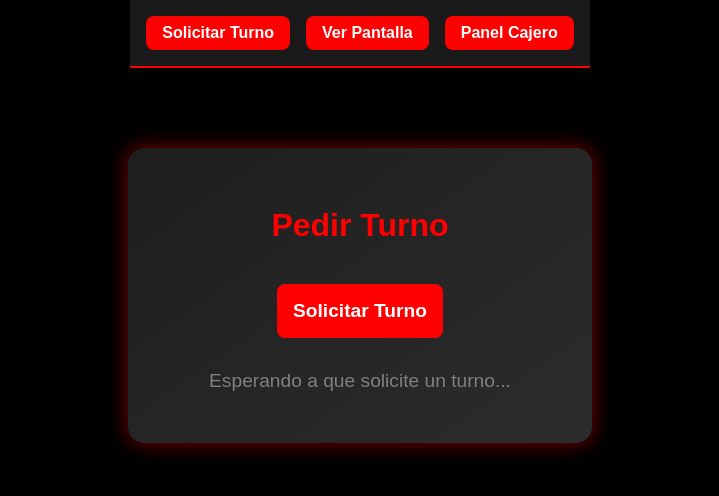
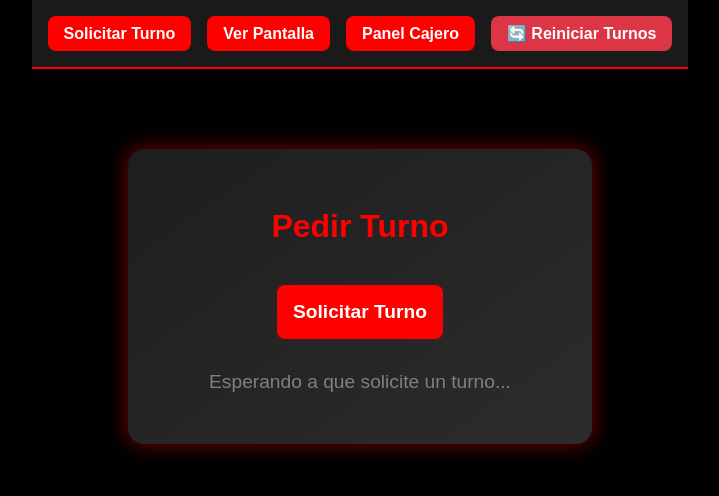
Before and after one commit to SistemasCampana/Turnos_frontend, a React (Create React App) app: page /turno in a window 1280 px wide. Shown: the top 496 px of the page, without its empty margins (280-999 px from the left). Built offline with nearby package versions, Linux system fonts and the light colour scheme.

Commit message:
Reiniciar Turnos

```diff
--- /dev/null
+++ b/src/componentes/Navbar.css
@@ -0,0 +1,36 @@
+.navbar {
+  background: #1a1a1a;
+  padding: 1rem;
+  display: flex;
+  justify-content: center;
+  gap: 1rem;
+  border-bottom: 2px solid red;
+}
+
+.navButton {
+  padding: 0.5rem 1rem;
+  background: red;
+  color: white;
+  border: none;
+  border-radius: 0.5rem;
+  cursor: pointer;
+  transition: background 0.2s;
+}
+
+.navButton:hover {
+  background: #b30000;
+}
+
+.btnReiniciar {
+  padding: 0.5rem 1rem;
+  background: #dc3545;
+  color: white;
+  border: none;
+  border-radius: 0.5rem;
+  cursor: pointer;
+  transition: background 0.2s;
+}
+
+.btnReiniciar:hover {
+  background: #c82333;
+}
--- a/src/componentes/Navbar.jsx
+++ b/src/componentes/Navbar.jsx
@@ -1,47 +1,47 @@
 import React from "react";
 import { useNavigate } from "react-router-dom";
+import "./Navbar.css";
 
 const Navbar = () => {
   const navigate = useNavigate();
 
-  const estilos = {
-    nav: {
-      background: "#1a1a1a",
-      padding: "1rem",
-      display: "flex",
-      justifyContent: "center",
-      gap: "1rem",
-      borderBottom: "2px solid red",
-    },
-    navButton: {
-      padding: "0.5rem 1rem",
-      background: "red",
-      color: "white",
-      border: "none",
-      borderRadius: "0.5rem",
-      cursor: "pointer",
-    },
+  const reiniciarTurnos = async () => {
+    if (!window.confirm("⚠️ ¿Seguro que quieres reiniciar todos los turnos?")) return;
+
+    try {
+      const res = await fetch("https://turnos-backend-b0jc.onrender.com/api/turnos/reiniciar", {
+        method: "POST",
+        headers: {
+          "Content-Type": "application/json"
+        }
+      });
+
+      if (!res.ok) {
+        const txt = await res.text();
+        alert("Error al reiniciar turnos: " + txt);
+        return;
+      }
+
+      alert("✅ Turnos reiniciados correctamente");
+    } catch (err) {
+      console.error("Error reiniciando turnos:", err);
+      alert("Error de conexión con el servidor");
+    }
   };
 
   return (
-    <nav style={estilos.nav}>
-      <button
-        style={estilos.navButton}
-        onClick={() => navigate("/turno")}
-      >
+    <nav className="navbar">
+      <button className="navButton" onClick={() => navigate("/turno")}>
         Solicitar Turno
       </button>
-      <button
-        style={estilos.navButton}
-        onClick={() => navigate("/pantalla")}
-      >
+      <button className="navButton" onClick={() => navigate("/pantalla")}>
         Ver Pantalla
       </button>
-      <button
-        style={estilos.navButton}
-        onClick={() => navigate("/panel")}
-      >
+      <button className="navButton" onClick={() => navigate("/panel")}>
         Panel Cajero
+      </button>
+      <button className="btnReiniciar" onClick={reiniciarTurnos}>
+        🔄 Reiniciar Turnos
       </button>
     </nav>
   );
```
